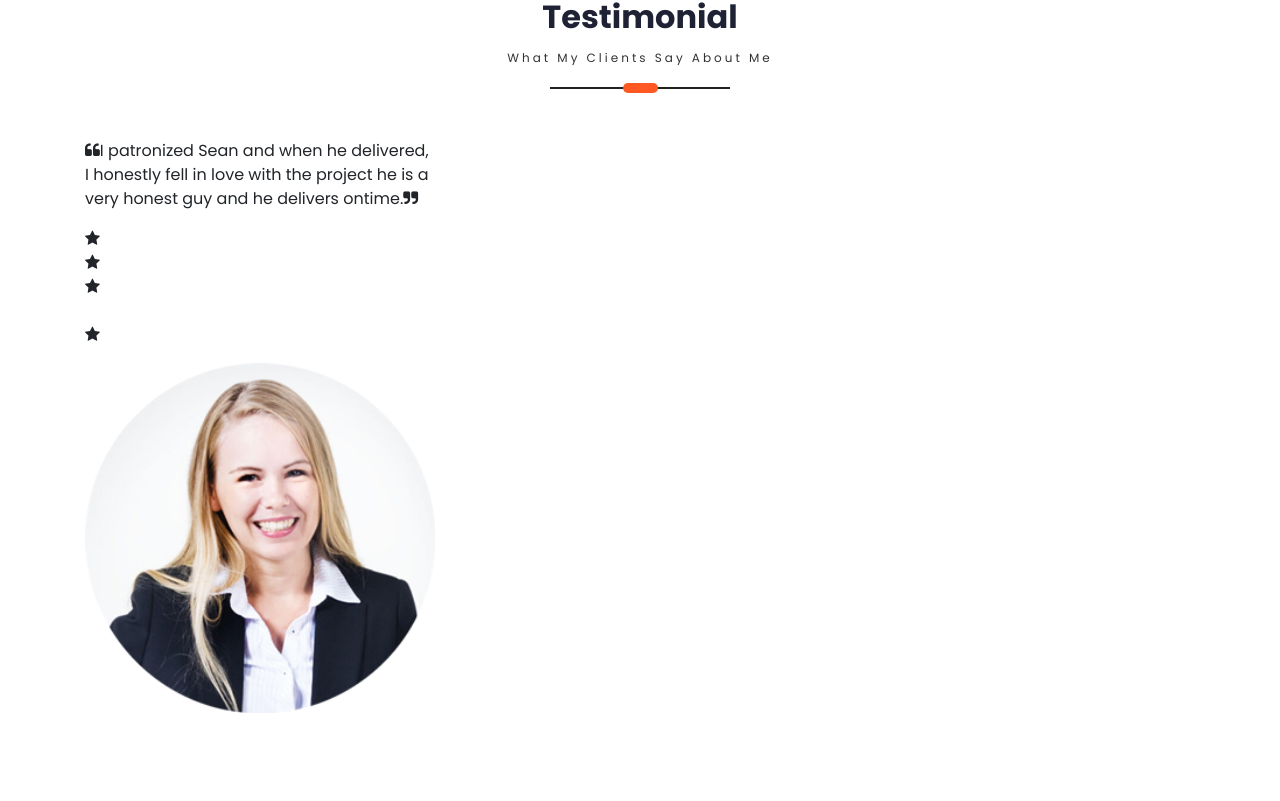
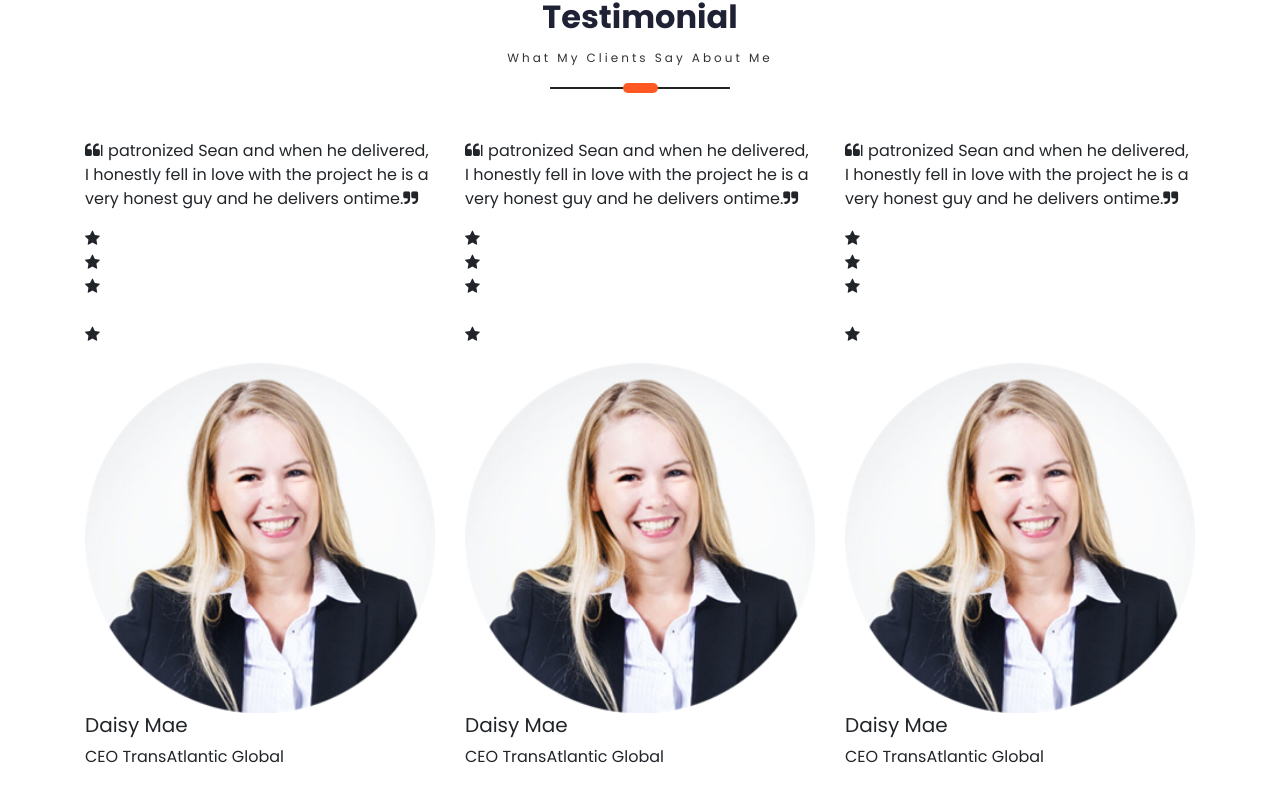
Before and after one commit to seannbannon/myportfolio, a React (Create React App) app in the folder portfolio/: page / in a window 1280 px wide. Shown: the part 2168-2969 px from the top of the page. Before the commit the page ends 2881 px from the top, so only its background shows below. Built offline with nearby package versions, Linux system fonts and the light colour scheme; a web font is replaced by a local one.

Commit message:
adding name, position of testimonial and copied it multiple times

```diff
--- a/portfolio/src/PortfolioContainer/Testimonial/Testimonial.js
+++ b/portfolio/src/PortfolioContainer/Testimonial/Testimonial.js
@@ -25,6 +25,8 @@ return (
         <div className="container">
         <div className="row">
             <OwlCarousel className="owl-carousel" id="testimonial-carousel">
+
+
             <div className="col-lg-12">
                 <div className="testi-item">
                 <div className="testi-comment">
@@ -54,10 +56,134 @@ return (
                     </ul>
                 </div>
                 <div className="client-info">
-                    <img src = "img/testimonial/lady.png" alt = "No Internet Connection"></img>
+                    <img
+                        src = "img/testimonial/lady.png"
+                        alt = "No Internet Connection"
+                    ></img>
+                    <h5>Daisy Mae</h5>
+                    <p>CEO TransAtlantic Global</p>
                 </div>
                 </div>
             </div>
+
+            <div className="col-lg-12">
+                <div className="testi-item">
+                <div className="testi-comment">
+                    <p>
+                            <i className="fa fa-quote-left"/>
+                        I patronized Sean and when he delivered, I honestly
+                        fell in love with the project he is a very honest guy and
+                        he delivers ontime.
+                            <i className="fa fa-quote-right"/>
+                    </p>
+                    <ul className="stars list-unstyled">
+                        <li>
+                            <i className="fa fa-star"/>
+                        </li>
+                        <li>
+                            <i className="fa fa-star"/>
+                        </li>
+                        <li>
+                            <i className="fa fa-star"/>
+                        </li>
+                        <li>
+                            <i className="fa fa-star-half-alt"/>
+                        </li>
+                        <li>
+                            <i className="fa fa-star"/>
+                        </li>
+                    </ul>
+                </div>
+                <div className="client-info">
+                    <img
+                        src = "img/testimonial/lady.png"
+                        alt = "No Internet Connection"
+                    ></img>
+                    <h5>Daisy Mae</h5>
+                    <p>CEO TransAtlantic Global</p>
+                </div>
+                </div>
+            </div>
+
+            <div className="col-lg-12">
+                <div className="testi-item">
+                <div className="testi-comment">
+                    <p>
+                            <i className="fa fa-quote-left"/>
+                        I patronized Sean and when he delivered, I honestly
+                        fell in love with the project he is a very honest guy and
+                        he delivers ontime.
+                            <i className="fa fa-quote-right"/>
+                    </p>
+                    <ul className="stars list-unstyled">
+                        <li>
+                            <i className="fa fa-star"/>
+                        </li>
+                        <li>
+                            <i className="fa fa-star"/>
+                        </li>
+                        <li>
+                            <i className="fa fa-star"/>
+                        </li>
+                        <li>
+                            <i className="fa fa-star-half-alt"/>
+                        </li>
+                        <li>
+                            <i className="fa fa-star"/>
+                        </li>
+                    </ul>
+                </div>
+                <div className="client-info">
+                    <img
+                        src = "img/testimonial/lady.png"
+                        alt = "No Internet Connection"
+                    ></img>
+                    <h5>Daisy Mae</h5>
+                    <p>CEO TransAtlantic Global</p>
+                </div>
+                </div>
+            </div>
+
+            <div className="col-lg-12">
+                <div className="testi-item">
+                <div className="testi-comment">
+                    <p>
+                            <i className="fa fa-quote-left"/>
+                        I patronized Sean and when he delivered, I honestly
+                        fell in love with the project he is a very honest guy and
+                        he delivers ontime.
+                            <i className="fa fa-quote-right"/>
+                    </p>
+                    <ul className="stars list-unstyled">
+                        <li>
+                            <i className="fa fa-star"/>
+                        </li>
+                        <li>
+                            <i className="fa fa-star"/>
+                        </li>
+                        <li>
+                            <i className="fa fa-star"/>
+                        </li>
+                        <li>
+                            <i className="fa fa-star-half-alt"/>
+                        </li>
+                        <li>
+                            <i className="fa fa-star"/>
+                        </li>
+                    </ul>
+                </div>
+                <div className="client-info">
+                    <img
+                        src = "img/testimonial/lady.png"
+                        alt = "No Internet Connection"
+                    ></img>
+                    <h5>Daisy Mae</h5>
+                    <p>CEO TransAtlantic Global</p>
+                </div>
+                </div>
+            </div>
+
+
             </OwlCarousel>
         </div>
         </div>
```
